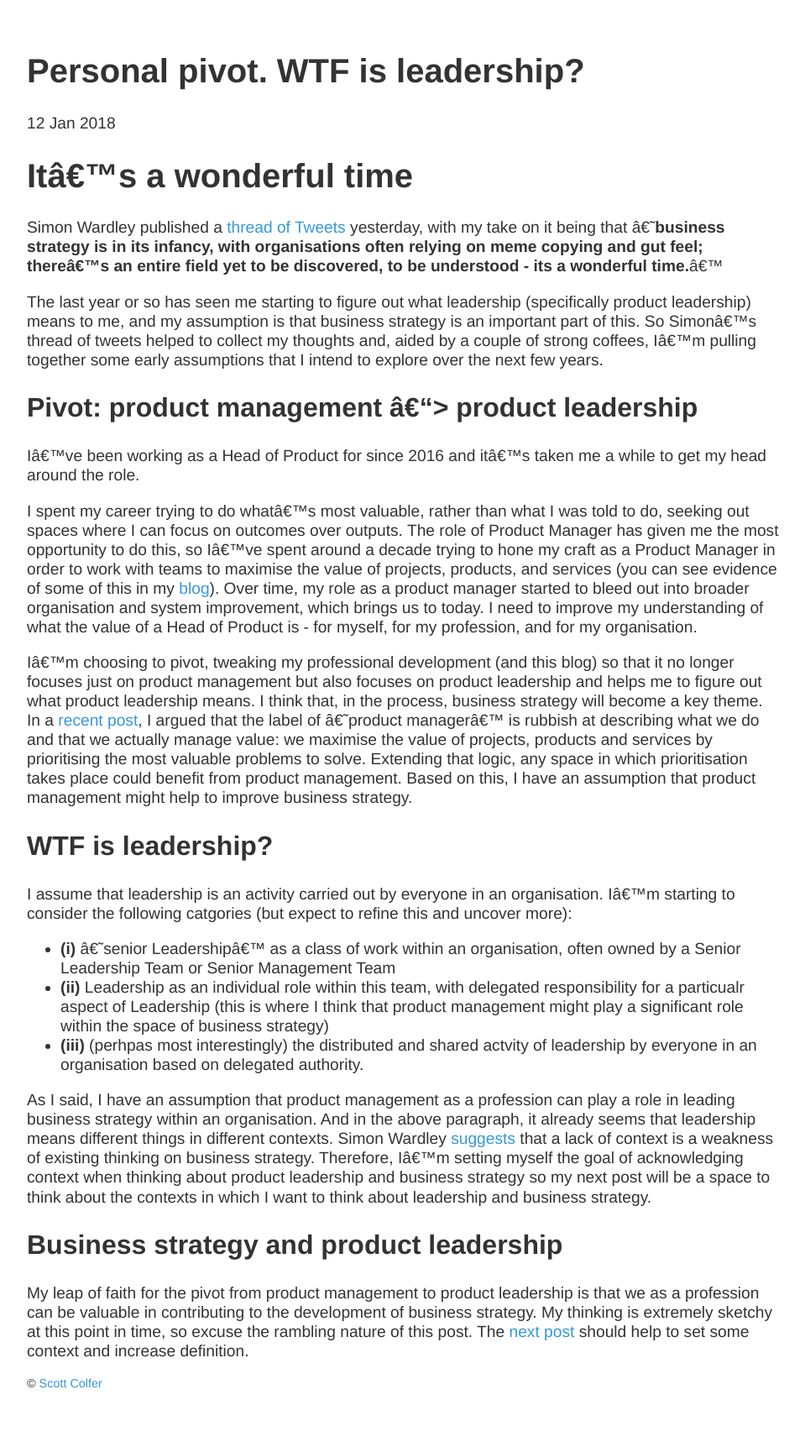
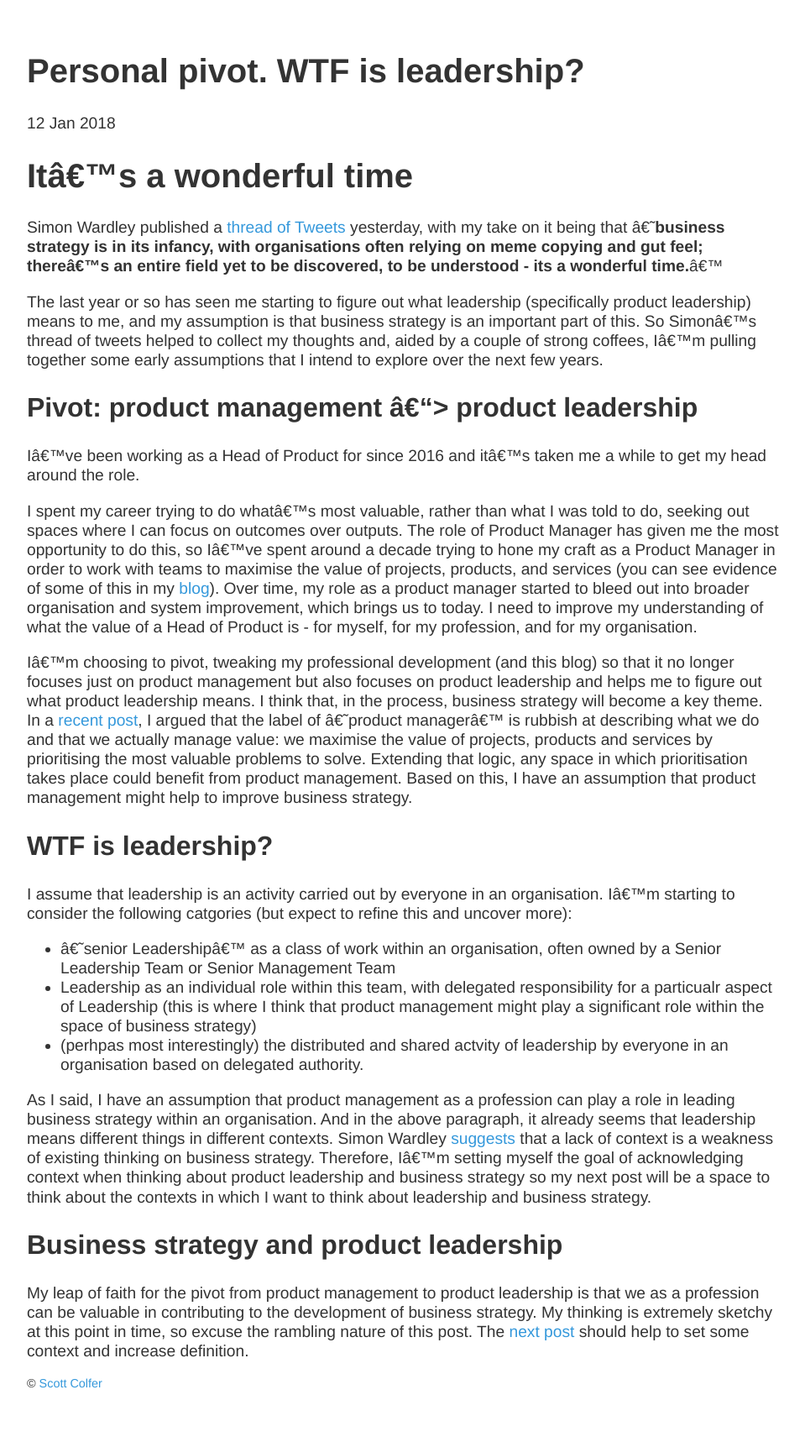
Before and after one commit to scottcolfer/scottcolfer.github.io, a Jekyll site: the page built from _posts/2018-01-12-leadership.md, in a window 1280 px wide. Shown: the whole page at 84% size, without its empty margins (160-1119 px from the left). Built offline with Jekyll 4.4.1, drawn with Linux system fonts in a browser that asks for light colours.

Commit message:
Update 2018-01-12-leadership.md

```diff
--- a/_posts/2018-01-12-leadership.md
+++ b/_posts/2018-01-12-leadership.md
@@ -21,9 +21,10 @@
 ## WTF is leadership?
 
 I assume that leadership is an activity carried out by everyone in an organisation. I'm starting to consider the following catgories (but expect to refine this and uncover more):
-- **(i)** 'senior Leadership' as a class of work within an organisation, often owned by a Senior Leadership Team or Senior Management Team
-- **(ii)** Leadership as an individual role within this team, with delegated responsibility for a particualr aspect of Leadership (this is where I think that product management might play a significant role within the space of business strategy)
-- **(iii)** (perhpas most interestingly) the distributed and shared actvity of leadership by everyone in an organisation based on delegated authority.
+
+- 'senior Leadership' as a class of work within an organisation, often owned by a Senior Leadership Team or Senior Management Team
+- Leadership as an individual role within this team, with delegated responsibility for a particualr aspect of Leadership (this is where I think that product management might play a significant role within the space of business strategy)
+- (perhpas most interestingly) the distributed and shared actvity of leadership by everyone in an organisation based on delegated authority.
 
 As I said, I have an assumption that product management as a profession can play a role in leading business strategy within an organisation. And in the above paragraph, it already seems that leadership means different things in different contexts. Simon Wardley [suggests](https://twitter.com/swardley/status/951541665294057472) that a lack of context is a weakness of existing thinking on business strategy. Therefore, I'm setting myself the goal of acknowledging context when thinking about product leadership and business strategy so my next post will be a space to think about the contexts in which I want to think about leadership and business strategy.
 
```
